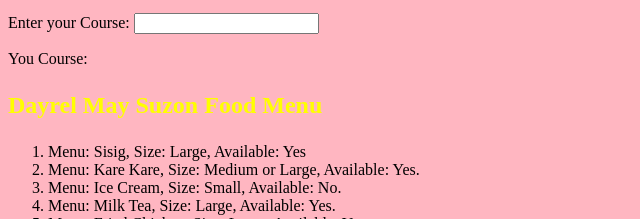
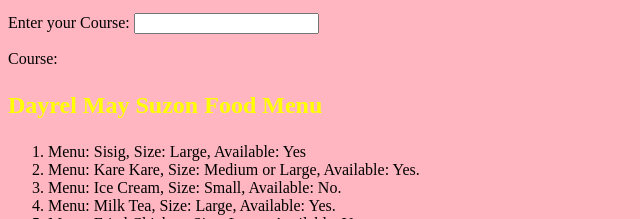
Before and after one commit to Dayrel14/1st, a plain HTML site: page index.html in a window 1280 px wide. Shown: the part 280-499 px from the top of the page, 0-640 px from the left. Drawn offline with nearby package versions, Linux system fonts and the light colour scheme.

Commit message:
Update index.html

```diff
--- a/index.html
+++ b/index.html
@@ -31,7 +31,6 @@
 <p>Name: <input type="text" ng-model="name"></p>
 <p>Name: {{ name }}</p>
 
-
 <p>Enter you Address: <input type="text" ng-model="add"></p>
 <p>Adress: {{ add }}</p>
 
@@ -39,7 +38,7 @@
 <p>College: {{ shs }}</p>
 
 <p>Enter your Course: <input type="text" ng-model="course"></p>
-<p>You Course: {{ course }}</p>
+<p>Course: {{ course }}</p>
 
 <h2> <p style="color:#FFFF00">Dayrel May Suzon Food Menu </h2>
 <ol>
```
